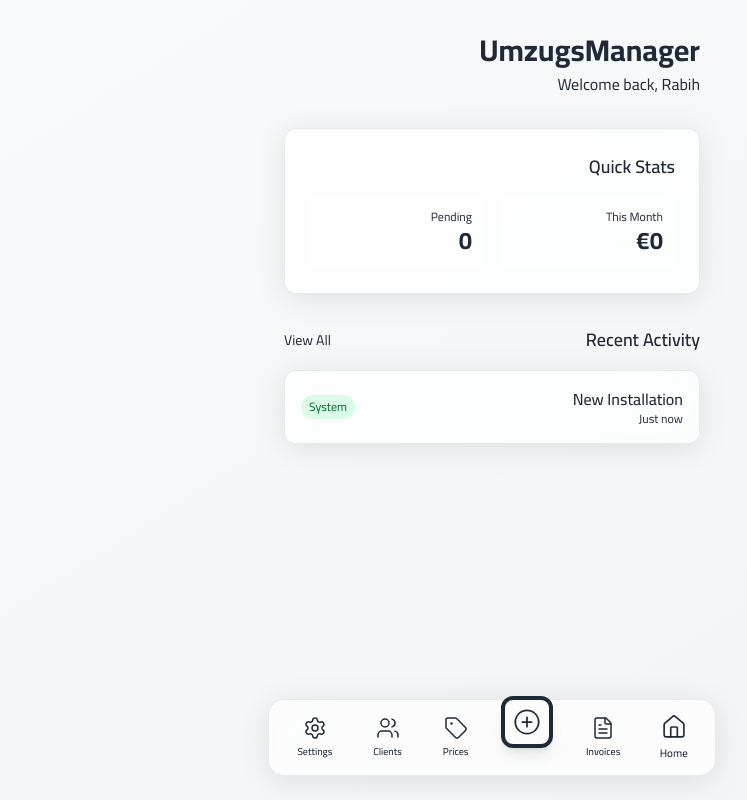
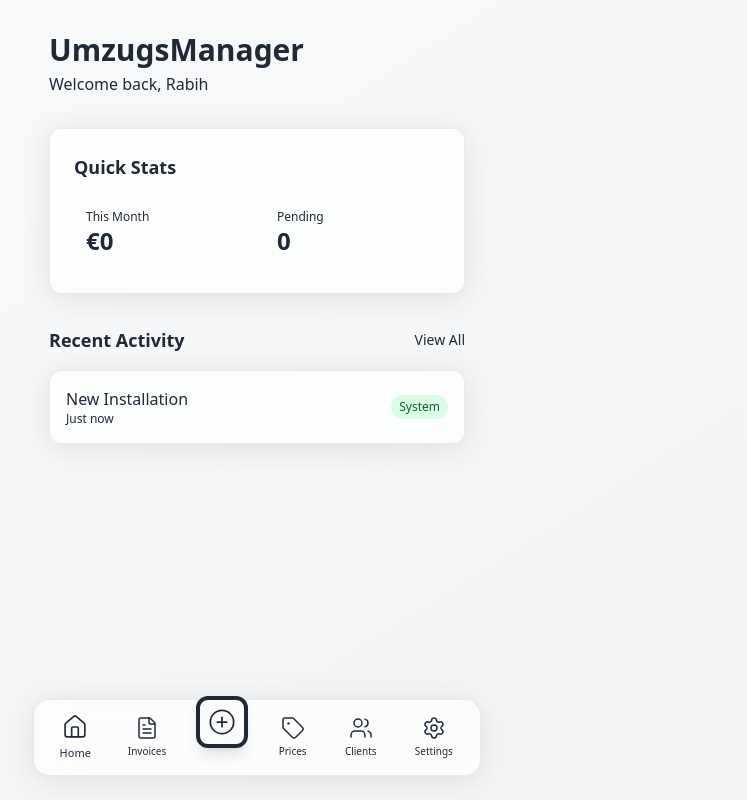
Before and after one commit to rabih0/jj, a Next.js app: page / in a window 1280 px wide. Shown: the whole page, without its empty margins (383-1130 px from the left). Built offline with nearby package versions, Linux system fonts and the light colour scheme.

Commit message:
Change language to German (de) and remove RTL/Arabic support

```diff
--- a/src/app/globals.css
+++ b/src/app/globals.css
@@ -3,13 +3,9 @@
 body {
   background-color: #f3f4f6;
   color: #1f2937;
-  font-family: var(--font-cairo), system-ui, sans-serif;
-  direction: rtl;
+  font-family: system-ui, sans-serif;
 }
 
-* {
-  font-family: var(--font-cairo), system-ui, sans-serif;
-}
 
 
 /* Glassmorphism Utilities - Simplified */
--- a/src/app/layout.tsx
+++ b/src/app/layout.tsx
@@ -1,5 +1,5 @@
 import type { Metadata } from "next";
-import { Geist, Geist_Mono, Cairo } from "next/font/google";
+import { Geist, Geist_Mono } from "next/font/google";
 import "./globals.css";
 import { BottomNav } from "@/components/ui/BottomNav";
 
@@ -13,15 +13,9 @@ const geistMono = Geist_Mono({
   subsets: ["latin"],
 });
 
-const cairo = Cairo({
-  variable: "--font-cairo",
-  subsets: ["arabic", "latin"],
-  weight: ["400", "500", "600", "700"],
-});
-
 export const metadata: Metadata = {
-  title: "نظام إدارة النقل - UmzugsManager",
-  description: "نظام شامل لإدارة شركات النقل والفواتير",
+  title: "UmzugsManager - Umzugsverwaltungssystem",
+  description: "Professionelles System zur Verwaltung von Umzugsunternehmen und Rechnungen",
 };
 
 export default function RootLayout({
@@ -30,9 +24,9 @@ export default function RootLayout({
   children: React.ReactNode;
 }>) {
   return (
-    <html lang="ar" dir="rtl">
+    <html lang="de">
       <body
-        className={`${geistSans.variable} ${geistMono.variable} ${cairo.variable} font-sans antialiased`}
+        className={`${geistSans.variable} ${geistMono.variable} font-sans antialiased`}
       >
         <main className="min-h-screen bg-gradient-to-br from-gray-50 to-gray-100">
           {children}
```
